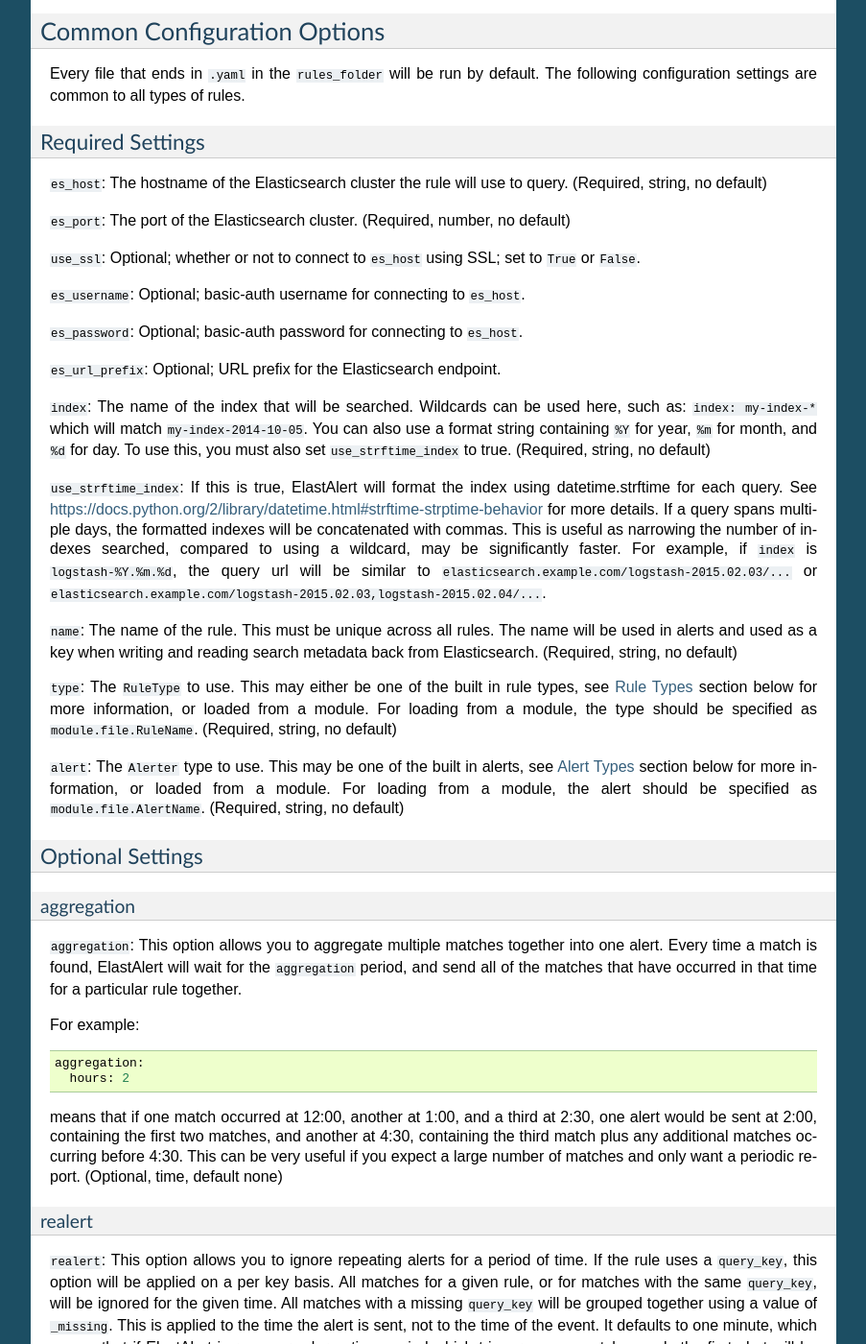
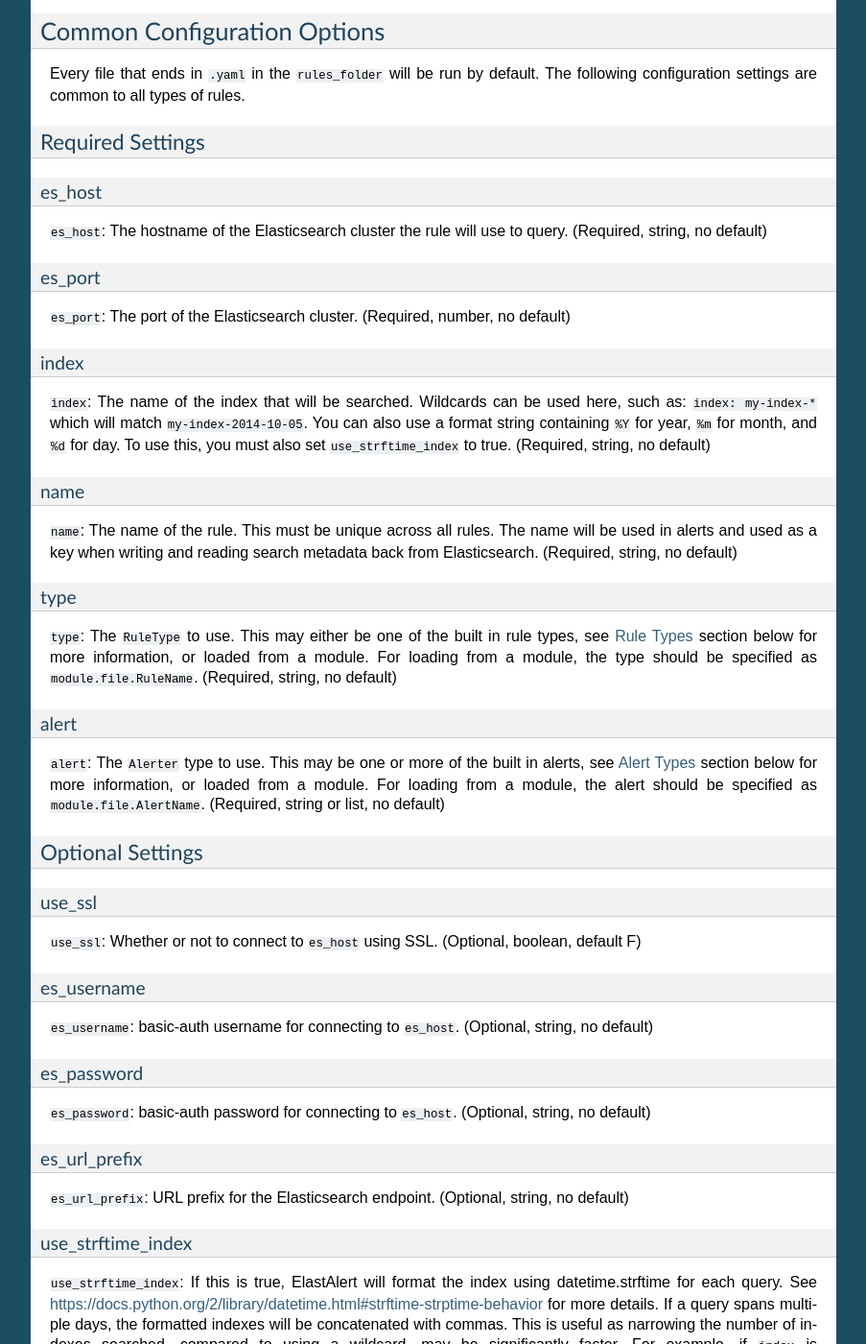
Before and after one commit to Yelp/elastalert, a Sphinx documentation site: the page built from docs/source/ruletypes.rst, in a window 1280 px wide and 1400 px high, scrolled down 2398 px. Shown: the whole window at 96% size, without its empty margins (198-1101 px from the left). Built offline with Sphinx 7.4.7, drawn with Linux system fonts in a browser that asks for light colours; some of the changed lines change nothing that is shown; some of the changed text lies outside the part shown.

Commit message:
Move optional options to optional section

```diff
--- a/docs/source/ruletypes.rst
+++ b/docs/source/ruletypes.rst
@@ -144,21 +144,66 @@ The following configuration settings are common to all types of rules.
 Required Settings
 ~~~~~~~~~~~~~~~~~
 
+es_host
+^^^^^^^
+
 ``es_host``: The hostname of the Elasticsearch cluster the rule will use to query. (Required, string, no default)
+
+es_port
+^^^^^^^
 
 ``es_port``: The port of the Elasticsearch cluster. (Required, number, no default)
 
-``use_ssl``: Optional; whether or not to connect to ``es_host`` using SSL; set to ``True`` or ``False``.
-
-``es_username``: Optional; basic-auth username for connecting to ``es_host``.
-
-``es_password``: Optional; basic-auth password for connecting to ``es_host``.
-
-``es_url_prefix``: Optional; URL prefix for the Elasticsearch endpoint.
+index
+^^^^^
 
 ``index``: The name of the index that will be searched. Wildcards can be used here, such as:
 ``index: my-index-*`` which will match ``my-index-2014-10-05``. You can also use a format string containing
 ``%Y`` for year, ``%m`` for month, and ``%d`` for day. To use this, you must also set ``use_strftime_index`` to true. (Required, string, no default)
+
+name
+^^^^
+
+``name``: The name of the rule. This must be unique across all rules. The name will be used in
+alerts and used as a key when writing and reading search metadata back from Elasticsearch. (Required, string, no default)
+
+type
+^^^^
+
+``type``: The ``RuleType`` to use. This may either be one of the built in rule types, see :ref:`Rule Types <ruletypes>` section below for more information,
+or loaded from a module. For loading from a module, the type should be specified as ``module.file.RuleName``. (Required, string, no default)
+
+alert
+^^^^^
+
+``alert``: The ``Alerter`` type to use. This may be one or more of the built in alerts, see :ref:`Alert Types <alerts>` section below for more information,
+or loaded from a module. For loading from a module, the alert should be specified as ``module.file.AlertName``. (Required, string or list, no default)
+
+Optional Settings
+~~~~~~~~~~~~~~~~~
+
+use_ssl
+^^^^^^^
+
+``use_ssl``: Whether or not to connect to ``es_host`` using SSL. (Optional, boolean, default F)
+
+es_username
+^^^^^^^^^^^
+
+``es_username``: basic-auth username for connecting to ``es_host``. (Optional, string, no default)
+
+es_password
+^^^^^^^^^^^
+
+``es_password``: basic-auth password for connecting to ``es_host``. (Optional, string, no default)
+
+es_url_prefix
+^^^^^^^^^^^^^
+
+``es_url_prefix``: URL prefix for the Elasticsearch endpoint. (Optional, string, no default)
+
+use_strftime_index
+^^^^^^^^^^^^^^^^^^
 
 ``use_strftime_index``: If this is true, ElastAlert will format the index using datetime.strftime for each query.
 See https://docs.python.org/2/library/datetime.html#strftime-strptime-behavior for more details.
@@ -166,18 +211,6 @@ If a query spans multiple days, the formatted indexes will be concatenated with
 as narrowing the number of indexes searched, compared to using a wildcard, may be significantly faster. For example, if ``index`` is
 ``logstash-%Y.%m.%d``, the query url will be similar to ``elasticsearch.example.com/logstash-2015.02.03/...`` or
 ``elasticsearch.example.com/logstash-2015.02.03,logstash-2015.02.04/...``.
-
-``name``: The name of the rule. This must be unique across all rules. The name will be used in
-alerts and used as a key when writing and reading search metadata back from Elasticsearch. (Required, string, no default)
-
-``type``: The ``RuleType`` to use. This may either be one of the built in rule types, see :ref:`Rule Types <ruletypes>` section below for more information,
-or loaded from a module. For loading from a module, the type should be specified as ``module.file.RuleName``. (Required, string, no default)
-
-``alert``: The ``Alerter`` type to use. This may be one of the built in alerts, see :ref:`Alert Types <alerts>` section below for more information,
-or loaded from a module. For loading from a module, the alert should be specified as ``module.file.AlertName``. (Required, string, no default)
-
-Optional Settings
-~~~~~~~~~~~~~~~~~
 
 aggregation
 ^^^^^^^^^^^
```
